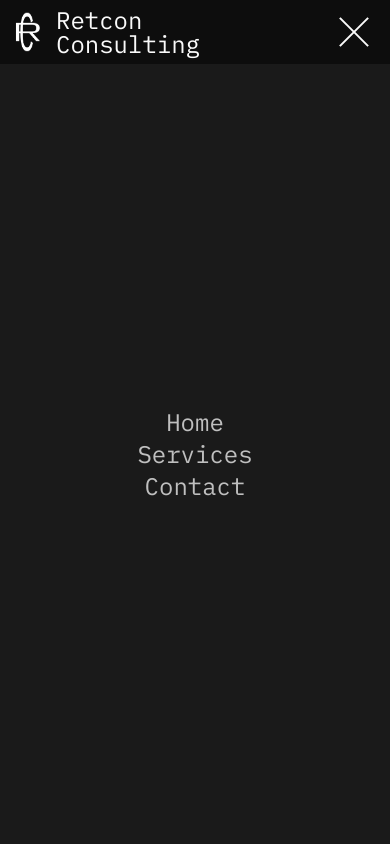
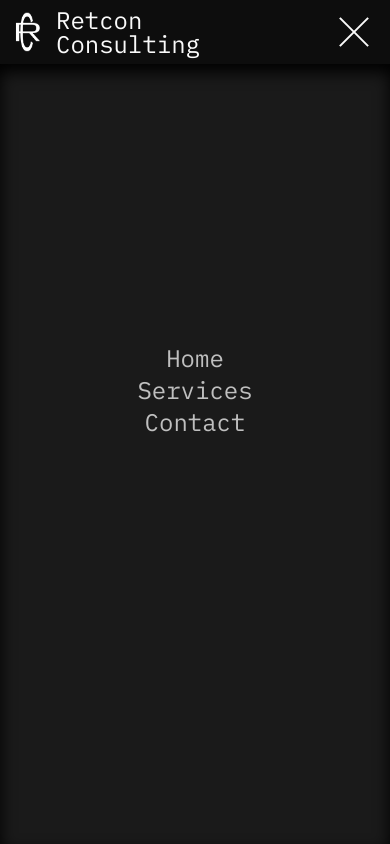
Before and after one commit to evan-baron/retcon-consulting, a Next.js app: page / in a window 390 px wide. Both pictures are taken after a click on the element 354 px from the left and 32 px from the top of the page. Shown: the top 844 px of the page. Built offline with nearby package versions, Linux system fonts and the light colour scheme; a web font is replaced by a local one.

Commit message:
hamburger change

```diff
--- a/src/app/components/hamburger/Hamburger.tsx
+++ b/src/app/components/hamburger/Hamburger.tsx
@@ -6,8 +6,18 @@ import React, { useState } from 'react';
 // Styles imports
 import styles from './hamburger.module.scss';
 
-function Hamburger() {
+function Hamburger({
+	setHamburgerActive,
+}: {
+	setHamburgerActive: (hamburgerActive: boolean) => void;
+}) {
 	const [active, setActive] = useState(false);
+
+	const handleClick = () => {
+		const newActiveState = !active;
+		setActive(newActiveState);
+		setHamburgerActive(newActiveState);
+	};
 
 	return (
 		<div className={styles['hamburger-wrapper']}>
@@ -16,6 +26,7 @@ function Hamburger() {
 					className={`${styles.icon} ${active ? styles.active : ''}`}
 					onClick={() => {
 						setActive(!active);
+						setHamburgerActive(!active);
 					}}
 				>
 					<span className={styles.line}></span>
@@ -25,21 +36,21 @@ function Hamburger() {
 					className={`${styles['hamburger-content']} ${
 						active ? styles.active : ''
 					}`}
-					onClick={() => setActive(false)}
+					onClick={handleClick}
 				>
 					<ul className={styles.menu}>
 						<li>
-							<a href='#top' onClick={() => setActive(false)}>
+							<a href='#top' onClick={handleClick}>
 								Home
 							</a>
 						</li>
 						<li>
-							<a href='#services' onClick={() => setActive(false)}>
+							<a href='#services' onClick={handleClick}>
 								Services
 							</a>
 						</li>
 						<li>
-							<a href='#contact' onClick={() => setActive(false)}>
+							<a href='#contact' onClick={handleClick}>
 								Contact
 							</a>
 						</li>
--- a/src/app/components/hamburger/hamburger.module.scss
+++ b/src/app/components/hamburger/hamburger.module.scss
@@ -59,19 +59,21 @@
 			opacity: 0;
 			pointer-events: none;
 			visibility: hidden;
-			transition: opacity 0.3s, visibility 0s 0.3s; // visibility hides after fade-out
+			transition: opacity 0.2s, visibility 0s 0.2s; // visibility hides after fade-out
 
 			&.active {
 				opacity: 1;
 				pointer-events: auto;
 				visibility: visible;
-				transition: opacity 0.3s, visibility 0s; // visibility is instant when shown
+				transition: opacity 0.2s, visibility 0s; // visibility is instant when shown
+				box-shadow: inset 0 0.5rem 1rem black;
 			}
 
 			.menu {
 				display: flex;
 				flex-direction: column;
 				gap: 0.5rem;
+				transform: translateY(-4rem);
 
 				li {
 					list-style: none;
--- a/src/app/components/header/Header.tsx
+++ b/src/app/components/header/Header.tsx
@@ -18,6 +18,9 @@ import { useAppContext } from '@/app/context/AppContext';
 function Header() {
 	const { windowWidth } = useAppContext();
 
+	// Hamburger menu state
+	const [hamburgerActive, setHamburgerActive] = useState(false);
+
 	// Logic to handle header visibility on scroll: this will hide the header when scrolling down and show it when scrolling up
 	const [offset, setOffset] = useState(0);
 	const lastScrollY = useRef(0);
@@ -25,6 +28,7 @@ function Header() {
 
 	useEffect(() => {
 		const handleScroll = () => {
+			if (hamburgerActive) return; // Don't adjust offset if hamburger is active
 			const currentY = window.scrollY;
 			const delta = currentY - lastScrollY.current;
 
@@ -40,7 +44,7 @@ function Header() {
 
 		window.addEventListener('scroll', handleScroll);
 		return () => window.removeEventListener('scroll', handleScroll);
-	}, []);
+	}, [hamburgerActive]);
 
 	// Delay rendering the header until windowWidth is defined
 	if (typeof windowWidth !== 'number') {
@@ -77,7 +81,7 @@ function Header() {
 							<CTA content='Book Now' />
 						</>
 					) : (
-						<Hamburger />
+						<Hamburger setHamburgerActive={setHamburgerActive} />
 					)}
 				</ul>
 			</nav>
```
